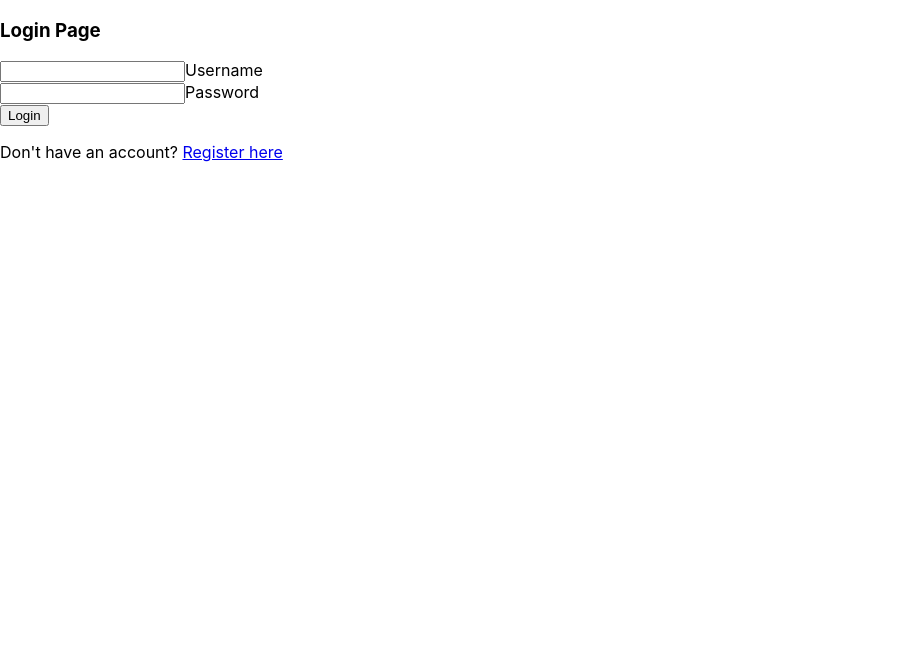
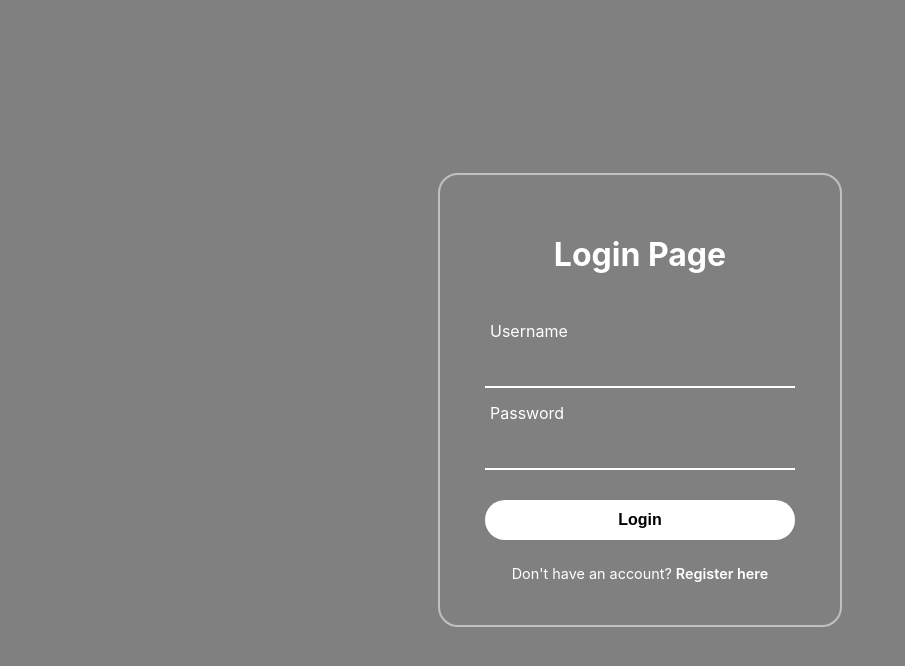
Before and after one commit to evankoenig124/turtledevelopment, a React (Create React App) app: page / in a window 1280 px wide. Shown: the top 666 px of the page, without its empty margins (0-905 px from the left). Built offline with nearby package versions, Linux system fonts and the light colour scheme.

Commit message:
Changed css

```diff
--- a/src/index.css
+++ b/src/index.css
@@ -11,3 +11,176 @@ code {
   font-family: source-code-pro, Menlo, Monaco, Consolas, 'Courier New',
     monospace;
 }
+
+section{
+  display: flex;
+  justify-content: center;
+  align-items: center;
+  min-height: 100vh;
+  width: 100%;
+  background-color: gray;
+  /*background: url('C:\Users\Hdesm\Desktop\Test for Node\turtle-tracker\public\assets\Images\background-1.jpg')no-repeat;*/
+  background-position: center;
+  background-size: cover;
+}
+.form-box{
+  position: relative;
+  width: 400px;
+  height: 450px;
+  background: transparent;
+  border: 2px solid rgba(255,255,255, 0.5);
+  border-radius: 20px;
+  backdrop-filter: blur(15px);
+  display: flex;
+  justify-content: center;
+  align-items: center;
+}
+
+h1{
+  font-size: 2em;
+  color: #fff;
+  text-align: center;
+  padding: 0 0 30px 0;
+}
+
+h3{
+  font-size: 2em;
+  color: #030303;
+  text-align: center;
+  padding: 0 0 30px 0;
+}
+
+.inputbox{
+  position: relative;
+  margin: 30px 0;
+  width: 310px;
+  border-bottom: 2px solid #fff;
+}
+
+.inputbox label{
+  position: absolute;
+  top: 50%;
+  left: 5px;
+  transform: translateY(-50%);
+  color: #fff;
+  font-size: 1em;
+  pointer-events: none;
+  transition: .5s;
+}
+
+input:focus ~ label,
+input:valid ~ label{
+  top: -5px;
+}
+
+.inputbox input {
+  width: 100%;
+  height: 50px;
+  background: transparent;
+  border: none;
+  outline: none;
+  font-size: 1em;
+  padding: 0 35px 0 5px;
+  color: #fff;
+
+}
+
+button{
+  width: 100%;
+  height: 40px;
+  border-radius: 40px;
+  background: #fff;
+  border: none;
+  outline: none;
+  cursor: pointer;
+  font-size: 1em;
+  font-weight: 600;
+}
+
+.register{
+  font-size: .9em;
+  color: #fff;
+  text-align: center;
+  margin: 25px 0 10px;
+}
+
+.register p a{
+  text-decoration: none;
+  color: #fff;
+  font-weight: 600;
+}
+
+.register p a:hover{
+  text-decoration: underline;
+}
+
+.home-container {
+  display: flex;
+  flex-direction: column;
+  align-items: center;
+  justify-content: center;
+  height: 100vh;
+  background-color: transparent;
+  position: relative; /* add position relative */
+}
+
+.home-header {
+  display: flex;
+  align-items: center;
+  justify-content: space-between;
+  width: 100%;
+  padding: 0 20px;
+  box-sizing: border-box;
+  background-color: transparent;
+  border-bottom: 1px solid transparent
+}
+
+.home-title {
+  margin: 0;
+  font-size: 24px;
+}
+
+.logout-button {
+  position: relative;
+/* This currently only displays for full browser size on pc*/
+  font-size: 18px;
+  padding: 10px 20px;
+  border: none;
+  background-color: #ddd;
+  cursor: pointer;
+  left: 260%;
+}
+
+.home-body {
+  display: flex;
+  flex-direction: row;
+  width: 100%;
+  height: calc(100% - 70px);
+  /* This currently only displays for full browser size on pc*/
+  position: absolute; /* add position absolute */
+  top: 70px; /* add top: 70px */
+  bottom: 0; /* add bottom: 0 */
+  left: px; /* left has to say px or it resets position? */
+  right: 220%; /* add right: 750 */
+}
+
+.home-sidebar {
+  display: flex;
+  flex-direction: column;
+  width: 200px;
+  border-right: 1px solid transparent;
+  justify-content: flex-start;
+}
+
+.sidebar-button {
+  font-size: 18px;
+  padding: 10px 20px;
+  border: none;
+  background-color: #fff;
+  cursor: pointer;
+}
+
+.home-content {
+  flex: 1;
+  background-color: #fff;
+}
```
